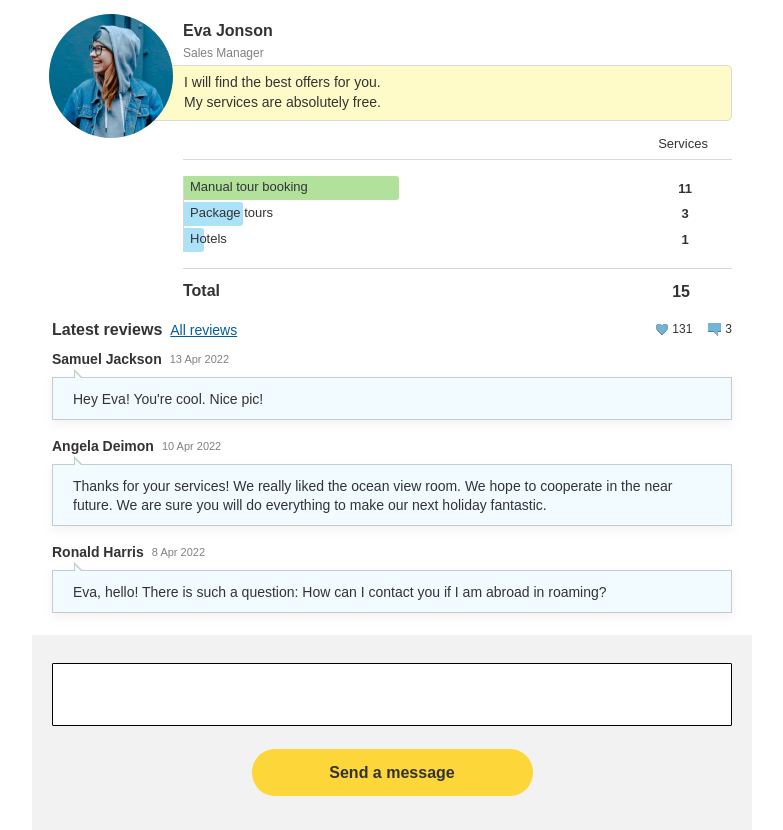
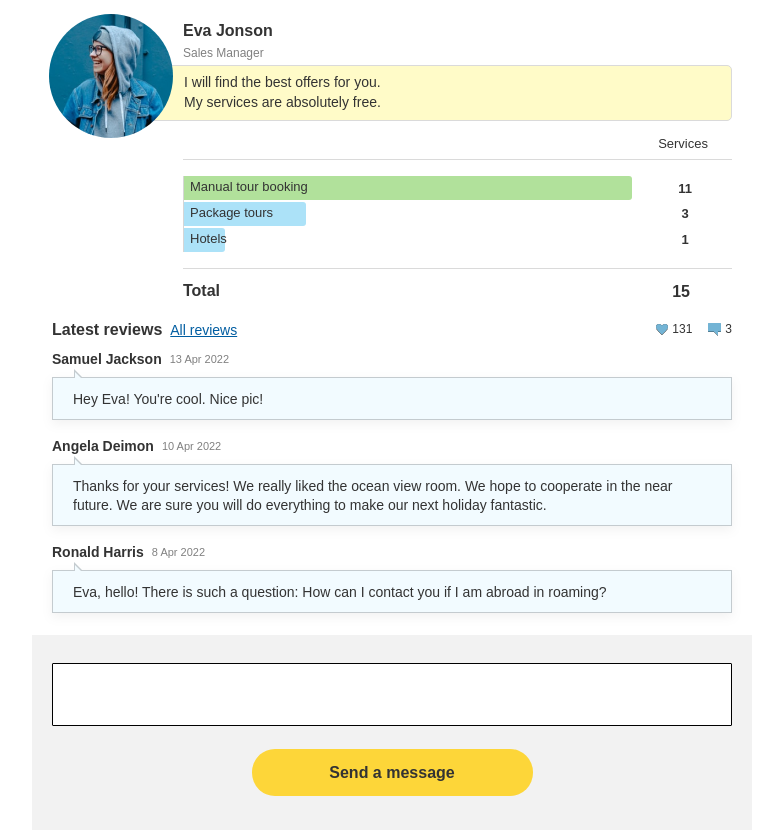
Before and after one commit to sergiychaiuk/8854, a Vue app: page /home in a window 1280 px wide. Shown: the whole page, without its empty margins (248-1031 px from the left). Built offline with nearby package versions, Linux system fonts and the light colour scheme.

Commit message:
edited chart style

```diff
--- a/src/components/Services.vue
+++ b/src/components/Services.vue
@@ -79,10 +79,9 @@ const total = computed(() => serviceList.value.reduce((sum, service) => sum + se
   padding-right: 2.5rem;
 
   &__bar-list {
-    max-width: 13.5rem;
     width: 100%;
     border-left: 1px solid rgba(51, 51, 51, 0.2);
-    margin-right: 1.125rem;
+    margin-right: 2.875rem;
   }
 
   &__bar {
```
